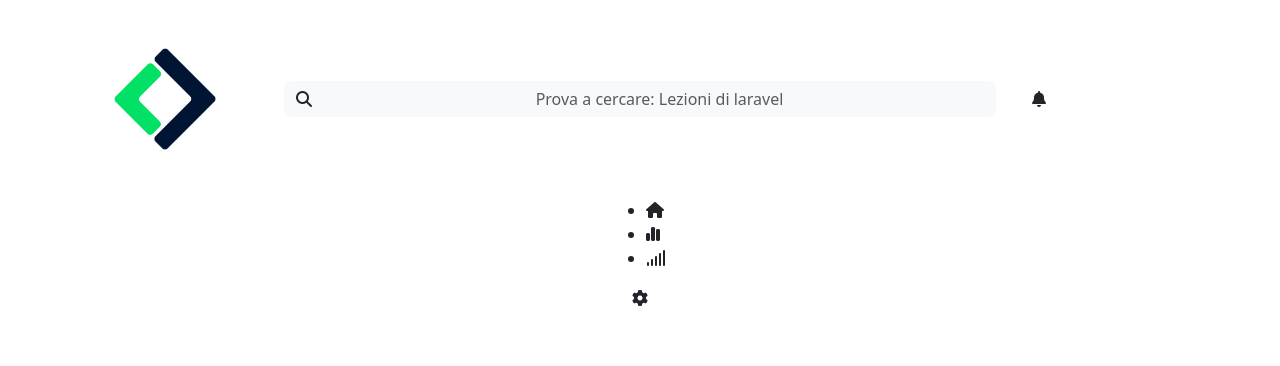
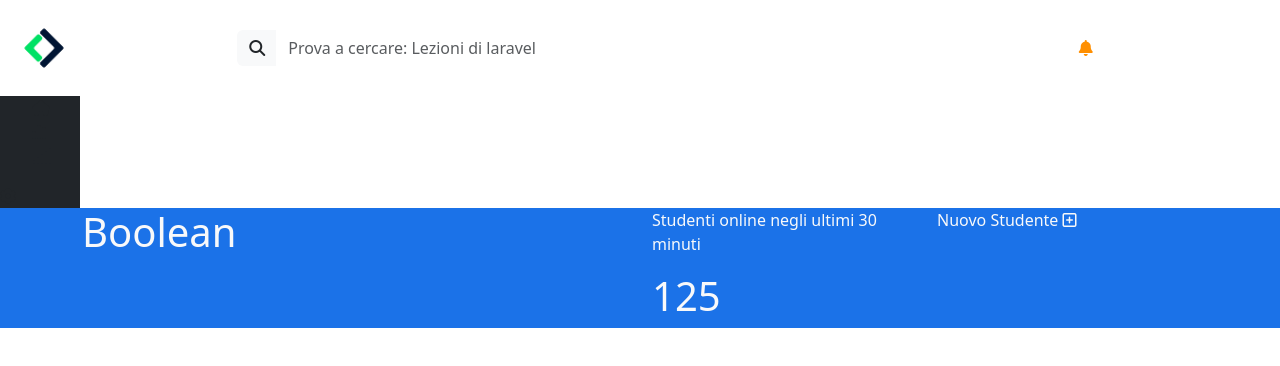
Before and after one commit to MarcoSac1/html-css-bootstrap-dashboard, a plain HTML site: page index.html in a window 1280 px wide. Drawn offline with nearby package versions, Linux system fonts and the light colour scheme.

Commit message:
created section info

```diff
--- a/index.html
+++ b/index.html
@@ -4,6 +4,7 @@
     <meta charset="UTF-8">
     <meta name="viewport" content="width=device-width, initial-scale=1.0">
     <title>Bootstrap Dashboard</title>
+    <link rel="stylesheet" href="./style/style.css">
     <link href="https://cdn.jsdelivr.net/npm/bootstrap@5.3.3/dist/css/bootstrap.min.css" rel="stylesheet" integrity="sha384-QWTKZyjpPEjISv5WaRU9OFeRpok6YctnYmDr5pNlyT2bRjXh0JMhjY6hW+ALEwIH" crossorigin="anonymous">
     <!-- Fontawesome 6.5.2 -->
     <link rel="stylesheet" href="https://cdnjs.cloudflare.com/ajax/libs/font-awesome/6.5.2/css/all.min.css" integrity="sha512-SnH5WK+bZxgPHs44uWIX+LLJAJ9/2PkPKZ5QiAj6Ta86w+fsb2TkcmfRyVX3pBnMFcV7oQPJkl9QevSCWr3W6A==" crossorigin="anonymous" referrerpolicy="no-referrer" />
@@ -13,28 +14,28 @@
 </head>
 <body>
     <header>
-        <div class="container py-3 ">
+        <div class="container-fluid py-3 ">
             <div class="row  align-items-center justify-content-center">
                 <div class="col-2 ">
-                    <img class="mobile-logo col-12" src="./img/mobile-logo.png" alt=" main-logo">
+                    <img class="mobile-logo" src="./img/mobile-logo.png" alt=" main-logo">
                 </div>
                 <div class="col-8 ">
                     <form class="container ">
                         <div class="input-group">
-                            <span class="input-group-text border-0 " id="basic-addon1"><i class="fa-solid fa-magnifying-glass"></i></span>
-                            <input type="text" class="form-control input-group-text border-0 fs-6" placeholder="Prova a cercare: Lezioni di laravel" aria-label="search" aria-describedby="basic-addon1">
+                            <span class="input-group-text my_gray border-0 " id="basic-addon1"><i class="fa-solid fa-magnifying-glass"></i></span>
+                            <input type="text" class="form-control my_gray border-0 fs-6" placeholder="Prova a cercare: Lezioni di laravel" aria-label="search" aria-describedby="basic-addon1">
                         </div>
                     </form>
                 </div>
-                <div class="col-2  ">
-                <span class="orange" ><i class="fa-solid fa-bell"></i></span>
+                <div class="col-2">
+                <span class="orange"><i class="fa-solid fa-bell"></i></span>
                 </div>
             </div>
         </div>
     </header>
     <main>
         <aside>
-            <div class="container d-flex align-items-center justify-content-center flex-column">
+            <div class=" d-flex align-item-center justify-content-center flex-column bg-dark">
                 <ul >
                     <li>
                         <i class="fa-solid fa-house"></i>
@@ -46,14 +47,30 @@
                         <i class="fa-solid fa-signal"></i>
                     </li>
                 </ul>
-            <span class="my-auto"> <i class="fa-solid fa-gear"></i></span>
+            <span class=""> <i class="fa-solid fa-gear"></i></span>
             </div>
         </aside>
-        <div class="container">
-            <div class="row mb-4">
+        <section class="info  my_bg-blue">
+            <div class="container">
+                <div class="row text-light">
+                    <div class="col-12 ">
+                        <div class="row">
+                            <div class="col-12 col-md-6">
+                                <h1>Boolean</h1>
+                            </div>
+                            <div class="col-12 col-md-3">
+                                <p>Studenti online negli ultimi 30 minuti</p>
+                                <h1>125</h1>
+                            </div>
+                            <div class="col-12 col-md-3">
+                                <p>Nuovo Studente <span><i class="fa-regular fa-square-plus"></i></span></p>
+                            </div>
+                        </div>
+                    </div>
 
 
-            </div>
+                </div>
+        </section>
     </main>
     <script src="https://cdn.jsdelivr.net/npm/@popperjs/core@2.11.8/dist/umd/popper.min.js" integrity="sha384-I7E8VVD/ismYTF4hNIPjVp/Zjvgyol6VFvRkX/vR+Vc4jQkC+hVqc2pM8ODewa9r" crossorigin="anonymous"></script>
     <script src="https://cdn.jsdelivr.net/npm/bootstrap@5.3.3/dist/js/bootstrap.min.js" integrity="sha384-0pUGZvbkm6XF6gxjEnlmuGrJXVbNuzT9qBBavbLwCsOGabYfZo0T0to5eqruptLy" crossorigin="anonymous"></script>
--- a/style/style.css
+++ b/style/style.css
@@ -0,0 +1,42 @@
+body{
+    font-family: "Roboto";
+}
+
+.roboto-regular {
+    font-family: "Roboto", sans-serif;
+    font-weight: 400;
+    font-style: normal;
+}
+
+img.mobile-logo{
+    width: 4rem
+
+}
+
+aside{
+    width: 80px;
+
+}
+
+.my_gray{
+    background-color: #e5e5e5;
+}
+
+.my_bg-blue{
+    background-color:#1b72e8 ;
+}
+
+.orange{
+    color: #ff8f00;
+}
+
+ul li{
+    list-style-type: none;
+}
+
+aside{
+    width: 80px;
+
+}
+
+    /* background-color: #ff8f00; */
```
